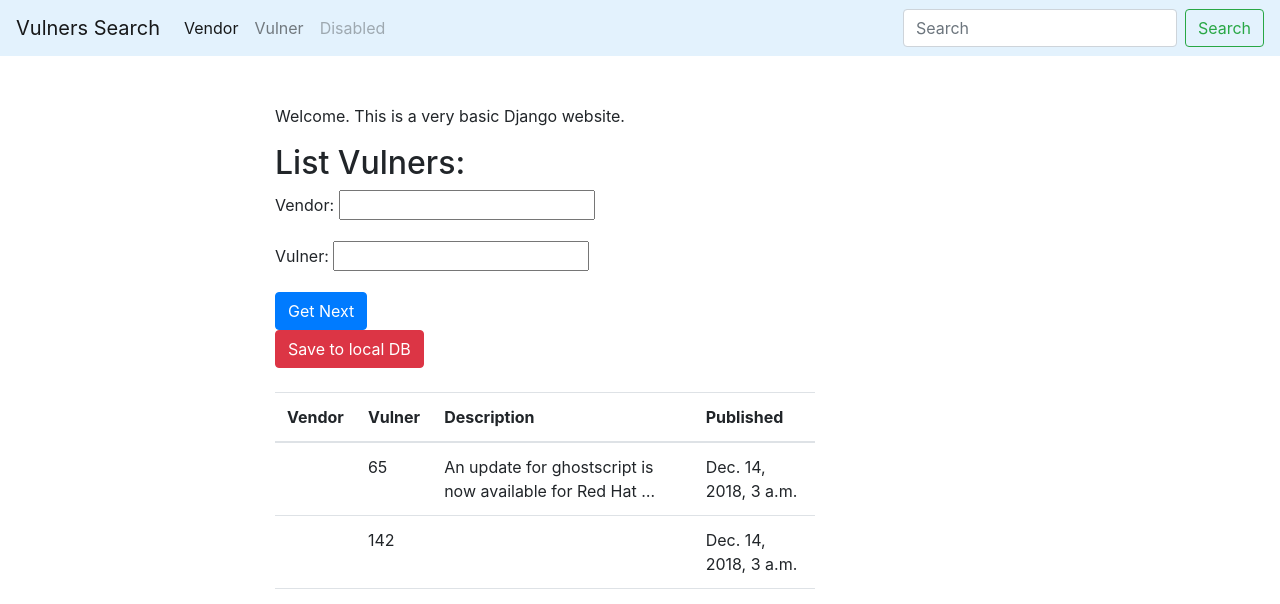
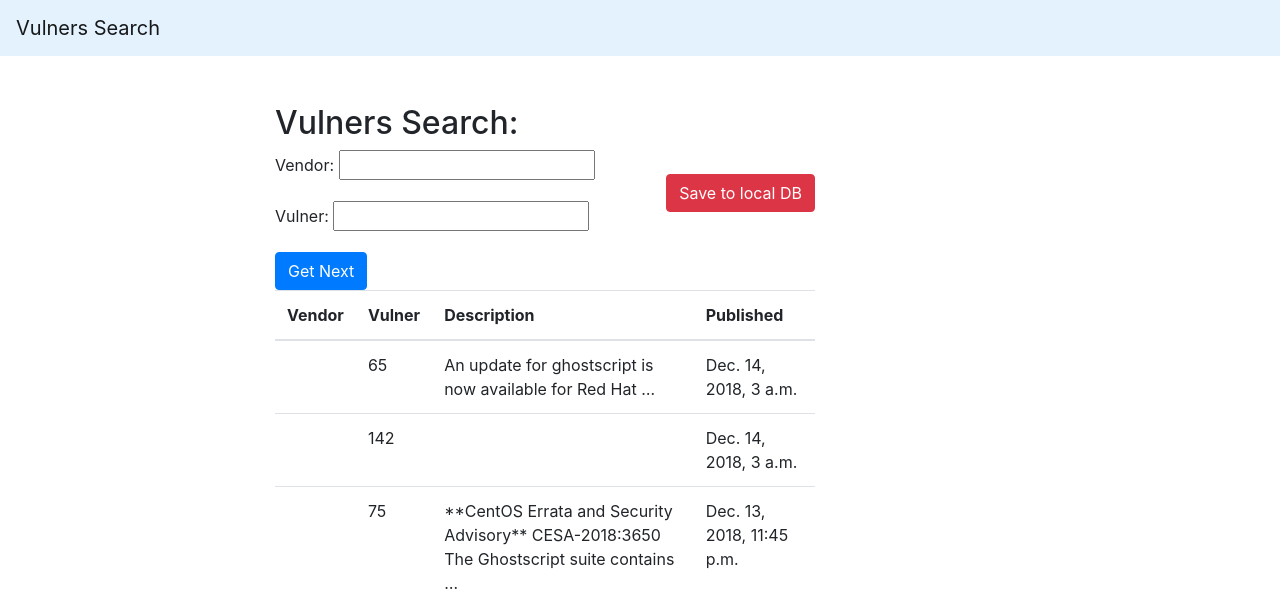
Before and after one commit to paganism/vulners, a Django app: template vulners/vulners_engine/templates/vulners_list.html in a window 1280 px wide. Shown: the top 604 px of the page. Run offline with Django 3.2, Linux system fonts and the light colour scheme; the template is opened without the code that fills it: values that come from a table or form of the project are taken from there, others are empty; data comes from the database, SQL or seed files in the repository; both versions use the stored data as it was after the commit; some libraries are stand-ins or nearby versions.

Commit message:
added several improvements

```diff
--- a/vulners/templates/base_generic.html
+++ b/vulners/templates/base_generic.html
@@ -5,11 +5,17 @@
     <meta charset="UTF-8">
     <meta name="viewport" connect="width=device-width, initial-scale=1.0">
     <meta http-equiv="X-UA-Compatible" content="ie=edge">
-    <script src="https://code.jquery.com/jquery-3.3.1.slim.min.js" integrity="sha384-q8i/X+965DzO0rT7abK41JStQIAqVgRVzpbzo5smXKp4YfRvH+8abtTE1Pi6jizo" crossorigin="anonymous"></script>
-    <script src="https://cdnjs.cloudflare.com/ajax/libs/popper.js/1.14.3/umd/popper.min.js" integrity="sha384-ZMP7rVo3mIykV+2+9J3UJ46jBk0WLaUAdn689aCwoqbBJiSnjAK/l8WvCWPIPm49" crossorigin="anonymous"></script>
-    <script src="https://stackpath.bootstrapcdn.com/bootstrap/4.1.3/js/bootstrap.min.js" integrity="sha384-ChfqqxuZUCnJSK3+MXmPNIyE6ZbWh2IMqE241rYiqJxyMiZ6OW/JmZQ5stwEULTy" crossorigin="anonymous"></script>
-    <link rel="stylesheet" href="https://stackpath.bootstrapcdn.com/bootstrap/4.1.3/css/bootstrap.min.css" integrity="sha384-MCw98/SFnGE8fJT3GXwEOngsV7Zt27NXFoaoApmYm81iuXoPkFOJwJ8ERdknLPMO" crossorigin="anonymous">
-    <link rel="stylesheet" href="{% static 'css/styles.css' %}">
+    <script src="https://code.jquery.com/jquery-3.3.1.slim.min.js"
+            integrity="sha384-q8i/X+965DzO0rT7abK41JStQIAqVgRVzpbzo5smXKp4YfRvH+8abtTE1Pi6jizo"
+            crossorigin="anonymous"></script>
+    <script src="https://cdnjs.cloudflare.com/ajax/libs/popper.js/1.14.3/umd/popper.min.js"
+            integrity="sha384-ZMP7rVo3mIykV+2+9J3UJ46jBk0WLaUAdn689aCwoqbBJiSnjAK/l8WvCWPIPm49"
+            crossorigin="anonymous"></script>
+    <script src="https://stackpath.bootstrapcdn.com/bootstrap/4.1.3/js/bootstrap.min.js"
+            integrity="sha384-ChfqqxuZUCnJSK3+MXmPNIyE6ZbWh2IMqE241rYiqJxyMiZ6OW/JmZQ5stwEULTy"
+            crossorigin="anonymous"></script>
+    <link rel="stylesheet" href="https://stackpath.bootstrapcdn.com/bootstrap/4.1.3/css/bootstrap.min.css"
+          integrity="sha384-MCw98/SFnGE8fJT3GXwEOngsV7Zt27NXFoaoApmYm81iuXoPkFOJwJ8ERdknLPMO" crossorigin="anonymous">
 
     <title>
         {% block title %}
@@ -19,27 +25,13 @@
 </head>
 <body>
 <nav class="navbar navbar-expand-lg navbar-light" style="background-color: #e3f2fd;">
-    <a class="navbar-brand" href="#">Vulners Search</a>
-    <button class="navbar-toggler" type="button" data-toggle="collapse" data-target="#navbarSupportedContent" aria-controls="navbarSupportedContent" aria-expanded="false" aria-label="Toggle navigation">
+    <a class="navbar-brand" href="{% url 'vulners' %}">Vulners Search</a>
+    <button class="navbar-toggler" type="button" data-toggle="collapse" data-target="#navbarSupportedContent"
+            aria-controls="navbarSupportedContent" aria-expanded="false" aria-label="Toggle navigation">
         <span class="navbar-toggler-icon"></span>
     </button>
 
     <div class="collapse navbar-collapse" id="navbarSupportedContent">
-      <ul class="navbar-nav mr-auto">
-        <li class="nav-item active">
-          <a class="nav-link" href="#">Vendor</a>
-        </li>
-        <li class="nav-item">
-          <a class="nav-link" href="#">Vulner</a>
-        </li>
-        <li class="nav-item">
-          <a class="nav-link disabled" href="#">Disabled</a>
-        </li>
-      </ul>
-      <form class="form-inline my-2 my-lg-0" action="#">
-        <input class="form-control mr-sm-2" type="search" placeholder="Search" aria-label="Search" name="search">
-        <button class="btn btn-outline-success my-2 my-sm-0" type="submit">Search</button>
-      </form>
     </div>
 </nav>
 <div class="container mt-5">
@@ -48,48 +40,8 @@
             {% block content%}
             There is no any content
             {% endblock %}
-        {% if is_paginated %}
-              <nav aria-label="...">
-                <ul class="pagination">
-                  <li class="page-item {% if not prev_url %} disabled {% endif %}">
-                    <a class="page-link" href="{{ prev_url }}" tabindex="-1">Previous</a>
-                  </li>
-
-                  {% for n in page_object.paginator.page_range %}
-
-                    {% if page_object.number == n %}
-                      <li class="page-item active">
-                        <a class="page-link" href="?page={{ n }}">{{ n }}<span
-                          class="sr-only">(current)</span></a>
-                      </li>
-                    {% elif n > page_object.number|add:-2 and n < page_object.number|add:2 %}
-                      <li class="page-item">
-                        <a class="page-link" href="?page={{ n }}">{{ n }}</a>
-                      </li>
-                    {% endif %}
-                  {% endfor %}
-
-                  <li class="page-item {% if not next_url %} disabled {% endif %}">
-                    <a class="page-link" href="{{ next_url }}" tabindex="-1">Next</a>
-                  </li>
-                </ul>
-              </nav>
-        {% endif %}
         </div>
     </div>
 </div>
-
-  {% if request.user.is_authenticated and request.user.is_staff %}
-  <div class="admin-panel align-items-center">
-      <a href="/admin" class="btn btn-info">Admin</a>
-      {% block admin-panel %}
-
-      {% endblock%}
-  {% endif %}
-
-
-  </div>
-
-
 </body>
 </html>
--- a/vulners/vulners_engine/forms.py
+++ b/vulners/vulners_engine/forms.py
@@ -1,5 +1,4 @@
 from django import forms
-from django.core.exceptions import ValidationError
 
 
 class FilterForm(forms.Form):
--- a/vulners/vulners_engine/templates/vulners_list.html
+++ b/vulners/vulners_engine/templates/vulners_list.html
@@ -5,10 +5,8 @@ Vulners Search
 
 {% block content %}
 
-<p>Welcome. This is a very basic Django website.</p>
-<h2>List Vulners: </h2>
-
-<form method="GET">
+<h2>Vulners Search: </h2>
+<form style='float: left' method="GET">
     {{ form.as_p }}
     {% if not vulners_list %}
     <button type="submit" class="btn btn-primary">Search</button>
@@ -23,7 +21,8 @@ Vulners Search
     {% endif %}
     {% if vulners_list %}
 </form>
-<form method="post">
+<br>
+<form style='float: right' method="POST">
     {% csrf_token %}
     <button type="submit" class="btn btn-danger text-right">Save to local DB</button>
 </form>
@@ -57,60 +56,4 @@ Vulners Search
 <p>Get request to see some vulners</p>
 {% endif %}
 
-
-
-
-
-
-
-
-
-
-
-
-
-
-
-
-
-
-
-
-
-<!-- <table class="table table-hover">
-  <thead>
-    <tr>
-      <th scope="col">#</th>
-      <th scope="col">Vendor</th>
-      <th scope="col">CVE/JVN</th>
-      <th scope="col">Description</th>
-      <th scope="col">Published</th>
-    </tr>
-  </thead>
-  <tbody>
-    <tr>
-      <th scope="row">1</th>
-      <td>Mark</td>
-      <td>Otto</td>
-      <td>@mdo</td>
-      <td>date</td>
-    </tr>
-    <tr>
-      <th scope="row">2</th>
-      <td>Jacob</td>
-      <td>Thornton</td>
-      <td>@fat</td>
-      <td>date</td>
-    </tr>
-
-    <tr>
-      <th scope="row">3</th>
-      <td colspan="2">Larry the Bird</td>
-      <td>@twitter</td>
-      <td>date</td>
-    </tr>
-  </tbody>
-</table>
-{# endfor #} -->
-
 {% endblock %}
--- a/vulners/vulners_engine/urls.py
+++ b/vulners/vulners_engine/urls.py
@@ -1,6 +1,6 @@
 from django.urls import path
 
-from .views import *
+from .views import VulnersListView
 
 urlpatterns = [
     path('', VulnersListView.as_view(), name='vulners'),
```
Also changed, not shown: vulners/vulners_engine/utils.py (+0 -10 lines), vulners/vulners_engine/views.py (+4 -13 lines), vulners/db.sqlite3. Lines whose indentation alone changed are shown as unchanged.
